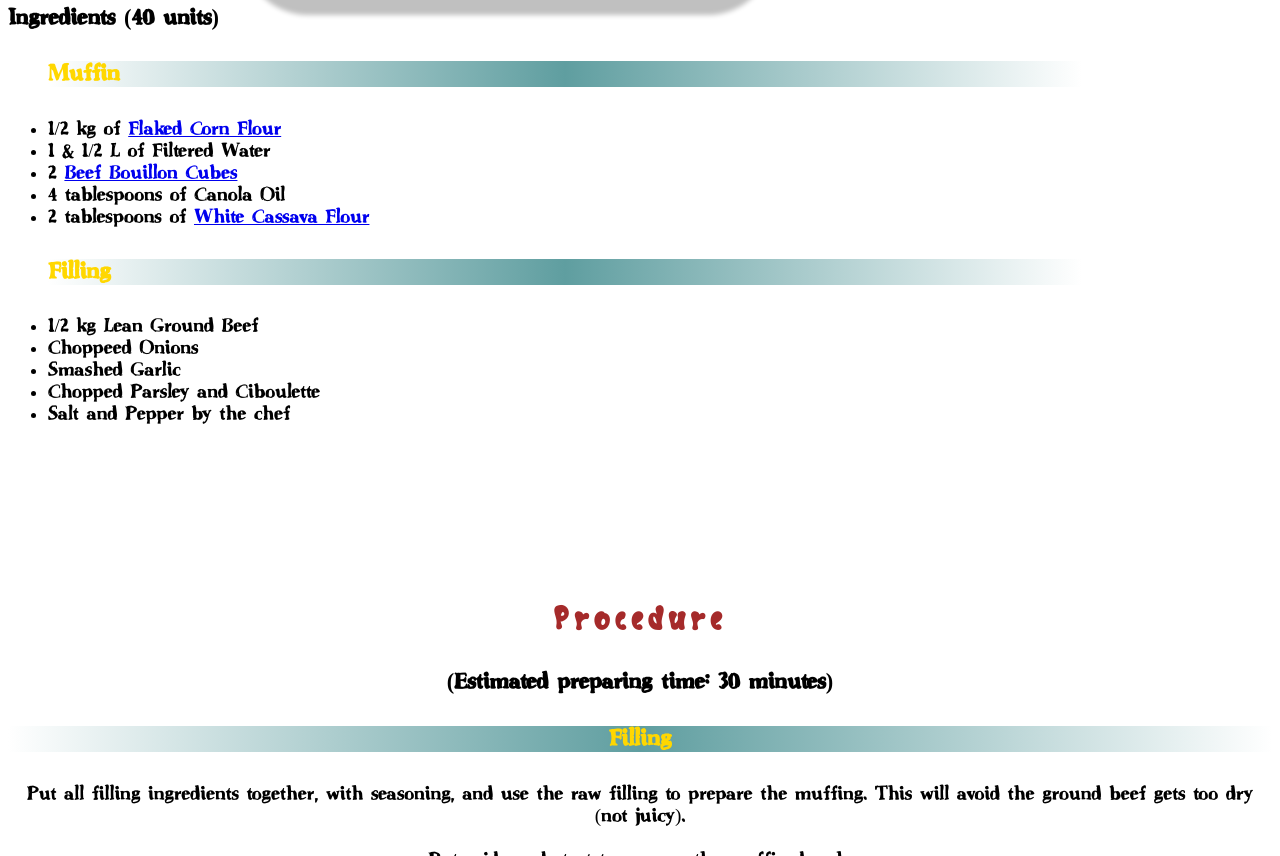
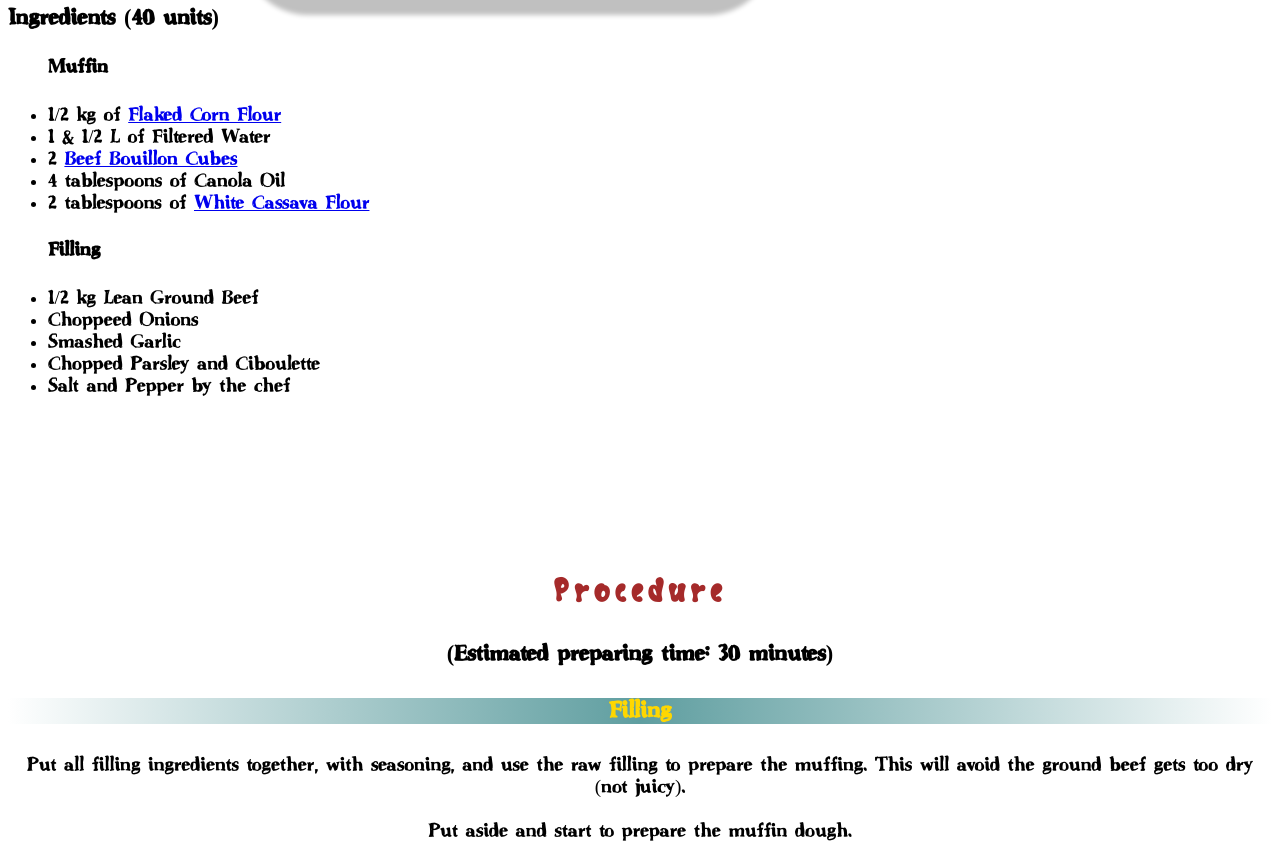
Before and after one commit to Well-Mart/NCT-Assignments, a plain HTML site: page WA-A2-Wellington-Silva_4529605/index.html in a window 1280 px wide. Shown: the part 1319-2175 px from the top of the page. Drawn offline with Linux system fonts and the light colour scheme.

Commit message:
Update style.css
style

```diff
--- a/WA-A2-Wellington-Silva_4529605/_styles/style.css
+++ b/WA-A2-Wellington-Silva_4529605/_styles/style.css
@@ -3,7 +3,6 @@
     font-family: Country;
     src: url(../_fonts/CountryGold.ttf);
 }
-
 @font-face {
     font-family: Frufru;
     src: url(../_fonts/AppetizersRDemoRegular.ttf);
@@ -74,12 +73,6 @@ letter-spacing: 5px;
 .ingredients {
     text-align: center;
     font-size: larger;
-
-}
-.ingre-right ul h4 {
-    background: linear-gradient(0.25turn, white, cadetblue, white);
-    color: gold;
-    font-size: larger;
 }
 .ingre-left {
     float: left;
@@ -89,7 +82,6 @@ letter-spacing: 5px;
     width: 50%;
     border-radius: 10%;
     box-shadow: 0px 0px 5px 15px silver;
-
 }
 .ingre-right {
     float: inherit;
@@ -108,22 +100,20 @@ letter-spacing: 5px;
     color: gold;
     font-size: larger;
 }
-
 .proc-left ol {
     text-align: center;
     list-style-position: inside;
     line-height: 190%;
 }
-
 .proc-right img {
     box-shadow: 10px 10px 5px silver;
     border: #333 3pt solid;
 }
 
+/* FOOTER */
 footer {
     text-align: center;
 }
-
 footer h2 {
     background: linear-gradient(0.25turn,cadetblue, white, cadetblue);
     color: gold;
```
